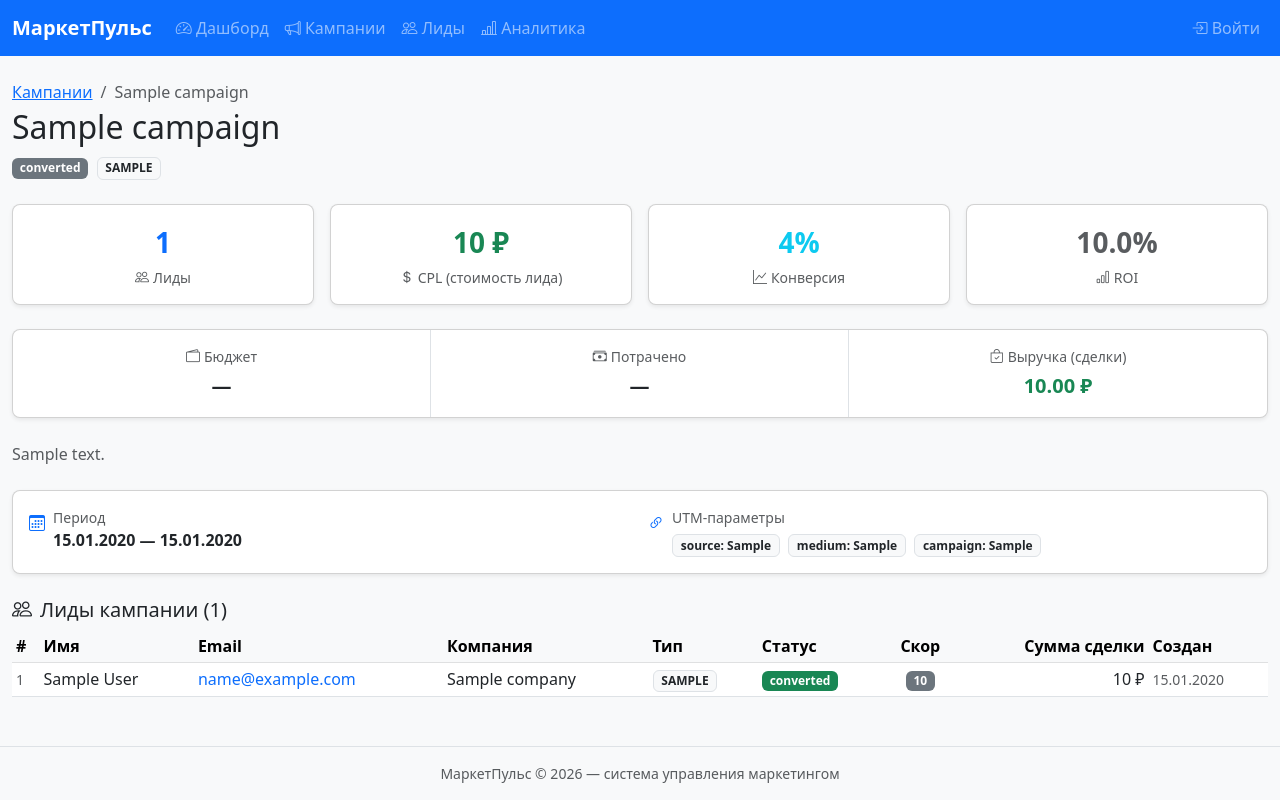
After one commit to vkidia/ias-marketing, a Flask app: template app/blueprints/campaigns/templates/campaigns/detail.html in a window 1280 px wide. The commit adds this page. Run offline with Flask 3, Linux system fonts and the light colour scheme; the template is opened without the code that fills it: most values are stand-ins (such as "Sample title", 1, 10 or a date in 2020).

Commit message:
Sprint 2: campaingns

```diff
--- a/app/__init__.py
+++ b/app/__init__.py
@@ -1,6 +1,6 @@
 from flask import Flask
 from app.config import config_by_name
-from app.extensions import db, migrate, login_manager
+from app.extensions import db, migrate, login_manager, csrf
 
 
 def create_app(config_name='development'):
@@ -11,6 +11,7 @@ def create_app(config_name='development'):
     db.init_app(app)
     migrate.init_app(app, db)
     login_manager.init_app(app)
+    csrf.init_app(app)
 
     # импортируем модели ДО регистрации blueprints,
     # чтобы Flask-Migrate их видел
--- /dev/null
+++ b/app/blueprints/campaigns/templates/campaigns/detail.html
@@ -0,0 +1,228 @@
+{% extends 'base.html' %}
+{% block title %}{{ campaign.name }} — МаркетПульс{% endblock %}
+
+{% block content %}
+{% set status_labels  = {'draft': 'Черновик', 'active': 'Активная', 'paused': 'Приостановлена', 'completed': 'Завершена', 'archived': 'Архив'} %}
+{% set channel_labels = {'email': 'Email', 'social': 'Соцсети', 'search': 'Поиск', 'display': 'Медийная', 'referral': 'Реферальный', 'tender': 'Тендер', 'other': 'Другое'} %}
+{% set badge_colors   = {'draft': 'secondary', 'active': 'success', 'paused': 'warning', 'completed': 'primary', 'archived': 'dark'} %}
+{% set lead_badge_colors = {'new': 'secondary', 'contacted': 'info', 'qualified': 'primary', 'converted': 'success', 'lost': 'danger'} %}
+
+{# Заголовок #}
+<div class="d-flex justify-content-between align-items-start mb-4">
+  <div>
+    <nav aria-label="breadcrumb">
+      <ol class="breadcrumb mb-1">
+        <li class="breadcrumb-item"><a href="{{ url_for('campaigns.index') }}">Кампании</a></li>
+        <li class="breadcrumb-item active">{{ campaign.name }}</li>
+      </ol>
+    </nav>
+    <h2 class="mb-2">{{ campaign.name }}</h2>
+    <span class="badge bg-{{ badge_colors.get(campaign.status, 'secondary') }} me-1">
+      {{ status_labels.get(campaign.status, campaign.status) }}
+    </span>
+    {% if campaign.channel %}
+      <span class="badge bg-info text-dark me-1">
+        {{ channel_labels.get(campaign.channel, campaign.channel) }}
+      </span>
+    {% endif %}
+    {% if campaign.target_audience %}
+      <span class="badge bg-light text-dark border">
+        {% if campaign.target_audience == 'mixed' %}Смешанная
+        {% else %}{{ campaign.target_audience.upper() }}{% endif %}
+      </span>
+    {% endif %}
+  </div>
+  {% if current_user.role in ('admin', 'marketing') %}
+  <div class="d-flex gap-2 flex-wrap">
+    <a href="{{ url_for('campaigns.edit', id=campaign.id) }}" class="btn btn-outline-secondary btn-sm">
+      <i class="bi bi-pencil me-1"></i>Редактировать
+    </a>
+    {% if campaign.status != 'archived' %}
+    <form method="POST" action="{{ url_for('campaigns.archive', id=campaign.id) }}"
+          onsubmit="return confirm('Архивировать кампанию «{{ campaign.name }}»?')">
+      <input type="hidden" name="csrf_token" value="{{ csrf_token() }}">
+      <button type="submit" class="btn btn-outline-warning btn-sm">
+        <i class="bi bi-archive me-1"></i>Архивировать
+      </button>
+    </form>
+    {% endif %}
+    {% if campaign.can_delete() %}
+    <form method="POST" action="{{ url_for('campaigns.delete', id=campaign.id) }}"
+          onsubmit="return confirm('Удалить кампанию «{{ campaign.name }}» безвозвратно?')">
+      <input type="hidden" name="csrf_token" value="{{ csrf_token() }}">
+      <button type="submit" class="btn btn-outline-danger btn-sm">
+        <i class="bi bi-trash me-1"></i>Удалить
+      </button>
+    </form>
+    {% endif %}
+  </div>
+  {% endif %}
+</div>
+
+{# Карточки метрик #}
+<div class="row g-3 mb-4">
+  <div class="col-6 col-lg-3">
+    <div class="card text-center h-100 shadow-sm">
+      <div class="card-body">
+        <div class="fs-3 fw-bold text-primary">{{ campaign.lead_count }}</div>
+        <div class="text-muted small mt-1"><i class="bi bi-people me-1"></i>Лиды</div>
+      </div>
+    </div>
+  </div>
+  <div class="col-6 col-lg-3">
+    <div class="card text-center h-100 shadow-sm">
+      <div class="card-body">
+        {% if campaign.cpl is not none %}
+          <div class="fs-3 fw-bold text-success">{{ '%.0f'|format(campaign.cpl) }} ₽</div>
+        {% else %}
+          <div class="fs-3 fw-bold text-muted">—</div>
+        {% endif %}
+        <div class="text-muted small mt-1"><i class="bi bi-currency-dollar me-1"></i>CPL (стоимость лида)</div>
+      </div>
+    </div>
+  </div>
+  <div class="col-6 col-lg-3">
+    <div class="card text-center h-100 shadow-sm">
+      <div class="card-body">
+        <div class="fs-3 fw-bold text-info">{{ campaign.conversion_rate }}%</div>
+        <div class="text-muted small mt-1"><i class="bi bi-graph-up me-1"></i>Конверсия</div>
+      </div>
+    </div>
+  </div>
+  <div class="col-6 col-lg-3">
+    <div class="card text-center h-100 shadow-sm">
+      <div class="card-body">
+        {% set roi_val = campaign.roi %}
+        {% if roi_val is not none %}
+          <div class="fs-3 fw-bold {{ 'text-success' if roi_val > 0 else 'text-danger' if roi_val < 0 else 'text-muted' }}">
+            {{ '%.1f'|format(roi_val) }}%
+          </div>
+        {% else %}
+          <div class="fs-3 fw-bold text-muted">—</div>
+        {% endif %}
+        <div class="text-muted small mt-1"><i class="bi bi-bar-chart me-1"></i>ROI</div>
+      </div>
+    </div>
+  </div>
+</div>
+
+{# Бюджет и выручка #}
+<div class="card shadow-sm mb-4">
+  <div class="card-body p-0">
+    <div class="row g-0 text-center">
+      <div class="col-md-4 p-3 border-end">
+        <div class="text-muted small mb-1"><i class="bi bi-wallet2 me-1"></i>Бюджет</div>
+        <div class="fw-semibold fs-5">{{ '%.2f ₽'|format(campaign.budget|float) if campaign.budget else '—' }}</div>
+      </div>
+      <div class="col-md-4 p-3 border-end">
+        <div class="text-muted small mb-1"><i class="bi bi-cash-stack me-1"></i>Потрачено</div>
+        <div class="fw-semibold fs-5">{{ '%.2f ₽'|format(campaign.spent|float) if campaign.spent else '—' }}</div>
+      </div>
+      <div class="col-md-4 p-3">
+        <div class="text-muted small mb-1"><i class="bi bi-bag-check me-1"></i>Выручка (сделки)</div>
+        <div class="fw-semibold fs-5 text-success">{{ '%.2f ₽'|format(campaign.revenue|float) }}</div>
+      </div>
+    </div>
+  </div>
+</div>
+
+{# Описание #}
+{% if campaign.description %}
+  <p class="text-muted mb-4">{{ campaign.description }}</p>
+{% endif %}
+
+{# Период и UTM #}
+{% if campaign.start_date or campaign.end_date or campaign.utm_source or campaign.utm_medium or campaign.utm_campaign %}
+<div class="card shadow-sm mb-4">
+  <div class="card-body">
+    <div class="row g-3">
+      {% if campaign.start_date or campaign.end_date %}
+      <div class="col-md-6">
+        <div class="d-flex align-items-start gap-2">
+          <i class="bi bi-calendar3 text-primary mt-1"></i>
+          <div>
+            <div class="text-muted small">Период</div>
+            <div class="fw-semibold">
+              {{ campaign.start_date.strftime('%d.%m.%Y') if campaign.start_date else '…' }}
+              {% if campaign.start_date and campaign.end_date %} — {% endif %}
+              {{ campaign.end_date.strftime('%d.%m.%Y') if campaign.end_date else '…' }}
+            </div>
+          </div>
+        </div>
+      </div>
+      {% endif %}
+      {% if campaign.utm_source or campaign.utm_medium or campaign.utm_campaign %}
+      <div class="col-md-6">
+        <div class="d-flex align-items-start gap-2">
+          <i class="bi bi-link-45deg text-primary mt-1"></i>
+          <div>
+            <div class="text-muted small">UTM-параметры</div>
+            <div class="mt-1">
+              {% if campaign.utm_source %}
+                <span class="badge bg-light text-dark border me-1">source: {{ campaign.utm_source }}</span>
+              {% endif %}
+              {% if campaign.utm_medium %}
+                <span class="badge bg-light text-dark border me-1">medium: {{ campaign.utm_medium }}</span>
+              {% endif %}
+              {% if campaign.utm_campaign %}
+                <span class="badge bg-light text-dark border">campaign: {{ campaign.utm_campaign }}</span>
+              {% endif %}
+            </div>
+          </div>
+        </div>
+      </div>
+      {% endif %}
+    </div>
+  </div>
+</div>
+{% endif %}
+
+{# Таблица лидов #}
+<div class="d-flex justify-content-between align-items-center mb-2">
+  <h5 class="mb-0"><i class="bi bi-people me-2"></i>Лиды кампании ({{ campaign.lead_count }})</h5>
+</div>
+
+{% if leads %}
+<div class="table-responsive">
+  <table class="table table-sm table-hover align-middle">
+    <thead class="table-light">
+      <tr>
+        <th>#</th>
+        <th>Имя</th>
+        <th>Email</th>
+        <th>Компания</th>
+        <th>Тип</th>
+        <th>Статус</th>
+        <th class="text-center">Скор</th>
+        <th class="text-end">Сумма сделки</th>
+        <th>Создан</th>
+      </tr>
+    </thead>
+    <tbody>
+      {% for lead in leads %}
+      <tr>
+        <td class="text-muted small">{{ lead.id }}</td>
+        <td>{{ lead.first_name }} {{ lead.last_name or '' }}</td>
+        <td><a href="mailto:{{ lead.email }}" class="text-decoration-none">{{ lead.email }}</a></td>
+        <td>{{ lead.company or '—' }}</td>
+        <td><span class="badge bg-light text-dark border small">{{ lead.client_type.upper() }}</span></td>
+        <td>
+          <span class="badge bg-{{ lead_badge_colors.get(lead.status, 'secondary') }}">{{ lead.status }}</span>
+        </td>
+        <td class="text-center">
+          <span class="badge bg-secondary">{{ lead.score }}</span>
+        </td>
+        <td class="text-end">{{ '%.0f ₽'|format(lead.deal_amount|float) if lead.deal_amount else '—' }}</td>
+        <td class="text-nowrap small text-muted">
+          {{ lead.created_at.strftime('%d.%m.%Y') if lead.created_at else '' }}
+        </td>
+      </tr>
+      {% endfor %}
+    </tbody>
+  </table>
+</div>
+{% else %}
+  <p class="text-muted"><i class="bi bi-inbox me-1"></i>Лидов пока нет.</p>
+{% endif %}
+
+{% endblock %}
--- a/app/extensions.py
+++ b/app/extensions.py
@@ -1,10 +1,12 @@
 from flask_sqlalchemy import SQLAlchemy
 from flask_migrate import Migrate
 from flask_login import LoginManager
+from flask_wtf.csrf import CSRFProtect
 
 db = SQLAlchemy()
 migrate = Migrate()
 login_manager = LoginManager()
+csrf = CSRFProtect()
 
 login_manager.login_view = 'auth.login'
 login_manager.login_message = 'Пожалуйста, войдите в систему.'
--- a/app/templates/main/dashboard.html
+++ b/app/templates/main/dashboard.html
@@ -6,9 +6,9 @@
 {% block content %}
 <div class="row mb-4">
     <div class="col">
-        <h1 class="h3">
-            <i class="bi bi-speedometer2 text-primary"></i> Дашборд
-        </h1>
+        <h2 class="mb-0">
+            <i class="bi bi-speedometer2 text-primary me-2"></i>Дашборд
+        </h2>
     </div>
 </div>
 
```
Also changed, not shown: app/blueprints/campaigns/forms.py (added, +61 -0 lines), app/blueprints/campaigns/routes.py (+111 -2 lines), app/blueprints/campaigns/templates/campaigns/form.html (added, +98 -0 lines), app/blueprints/campaigns/templates/campaigns/list.html (added, +134 -0 lines).
